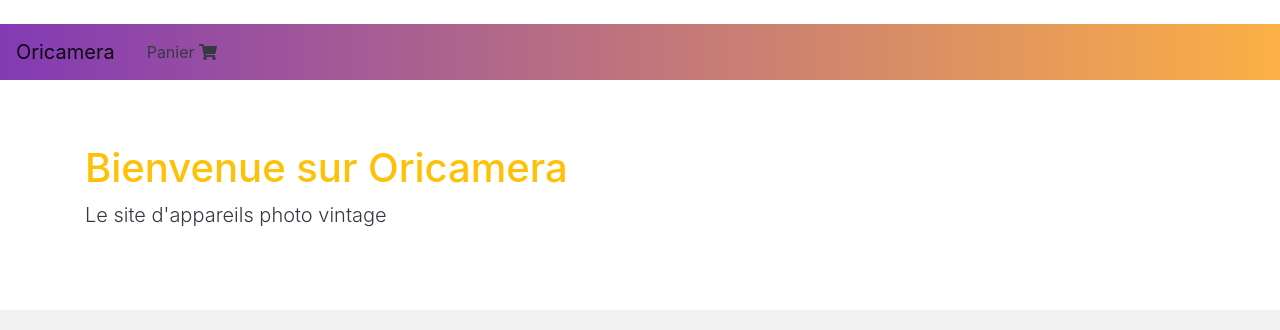
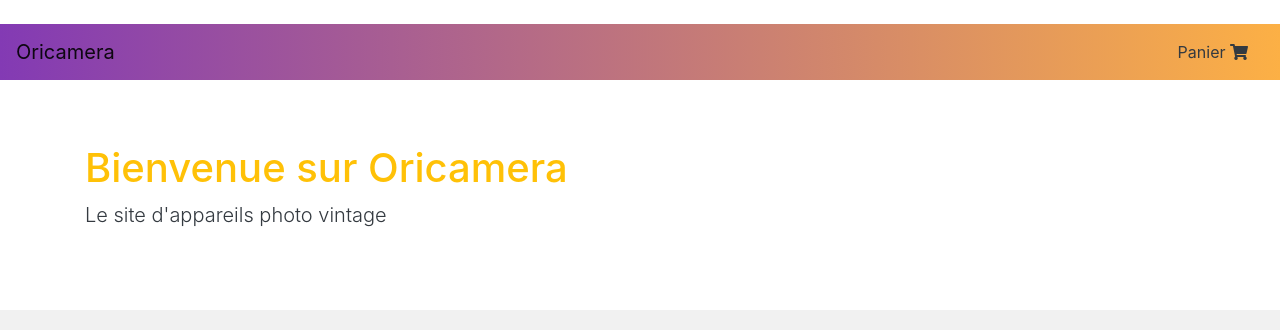
Before and after one commit to Meliss-dev/aiello-P5, a plain HTML site: page frontend/index/index.html in a window 1280 px wide. Shown: the top 330 px of the page. Drawn offline with nearby package versions, Linux system fonts and the light colour scheme; no server answers.

Commit message:
MAJ lien vers la page cart.html + maj css pour navbar

```diff
--- a/frontend/css/styles.css
+++ b/frontend/css/styles.css
@@ -5,6 +5,8 @@
 
 .navbar{
     background: linear-gradient(90deg, rgba(131,58,180,1) 0%, rgba(252,176,69,1) 100%);
+    display: flex;
+    justify-content: space-between;
 }
 
 .jumbotron {
--- a/frontend/index/index.html
+++ b/frontend/index/index.html
@@ -22,7 +22,7 @@
          <nav class="navbar navbar-expand-lg navbar-light bg-light">
              <a class="navbar-brand" href="index.html">Oricamera</a>
 
-             <a class="nav-item nav-link text-dark " href="#">Panier <i class="fas fa-shopping-cart"></i></a>
+             <a class="nav-item nav-link text-dark " href="cart.html">Panier <i class="fas fa-shopping-cart"></i></a>
          </nav>
 
      </header>
```
Also changed, not shown: frontend/index/cart.html (renamed from frontend/index/panier.html, +8 -9 lines), frontend/index/product.html (+1 -1 lines).
